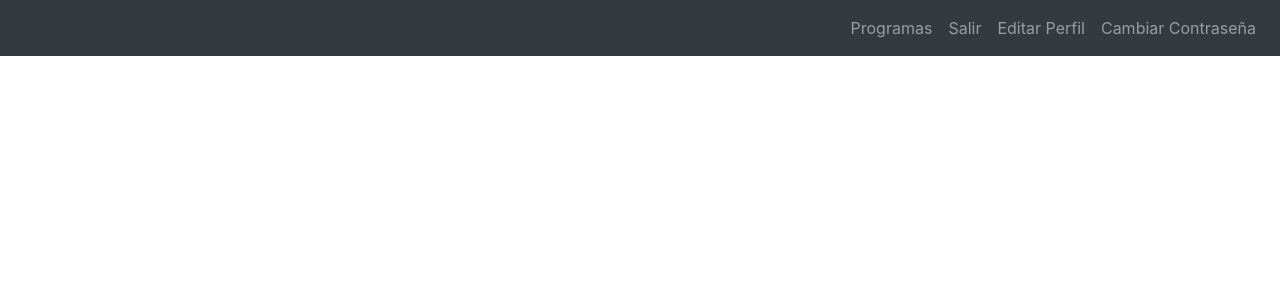
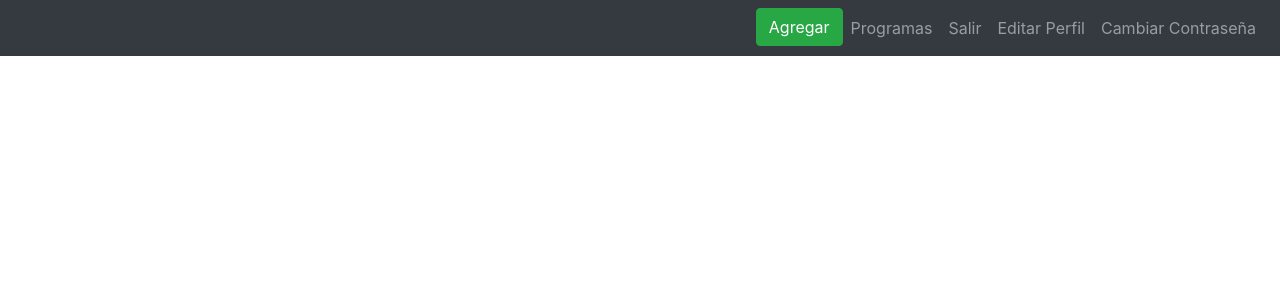
Before and after one commit to francechi/Login-con-Django, a Django app: page /agregar/ in a window 1280 px wide. Shown: the top 300 px of the page. Run offline with Django 3.2, Linux system fonts and the light colour scheme; a user stored in the database is signed in; parts of the project's set-up code (start-up, migrations or seed data) failed here and were passed over; some libraries are stand-ins or nearby versions.

Commit message:
Modificacion

```diff
--- a/templates/autenticar/base.html
+++ b/templates/autenticar/base.html
@@ -22,6 +22,8 @@
   <div class="collapse navbar-collapse" id="navbarSupportedContent">
     <ul class="navbar-nav ml-auto">
       {% if user.is_authenticated %}
+        <li class="nav-item">
+            <a class="btn btn-success"-secundary" href="{% url 'programa_crear' %}">Agregar</a>
         <li class="nav-item">
           <a class="nav-link" href="{% url 'programa_list' %}">Programas</a>
         </li>
```
Also changed, not shown: db.sqlite3, templates/programa/programa_list.html (line endings or trailing spaces).
